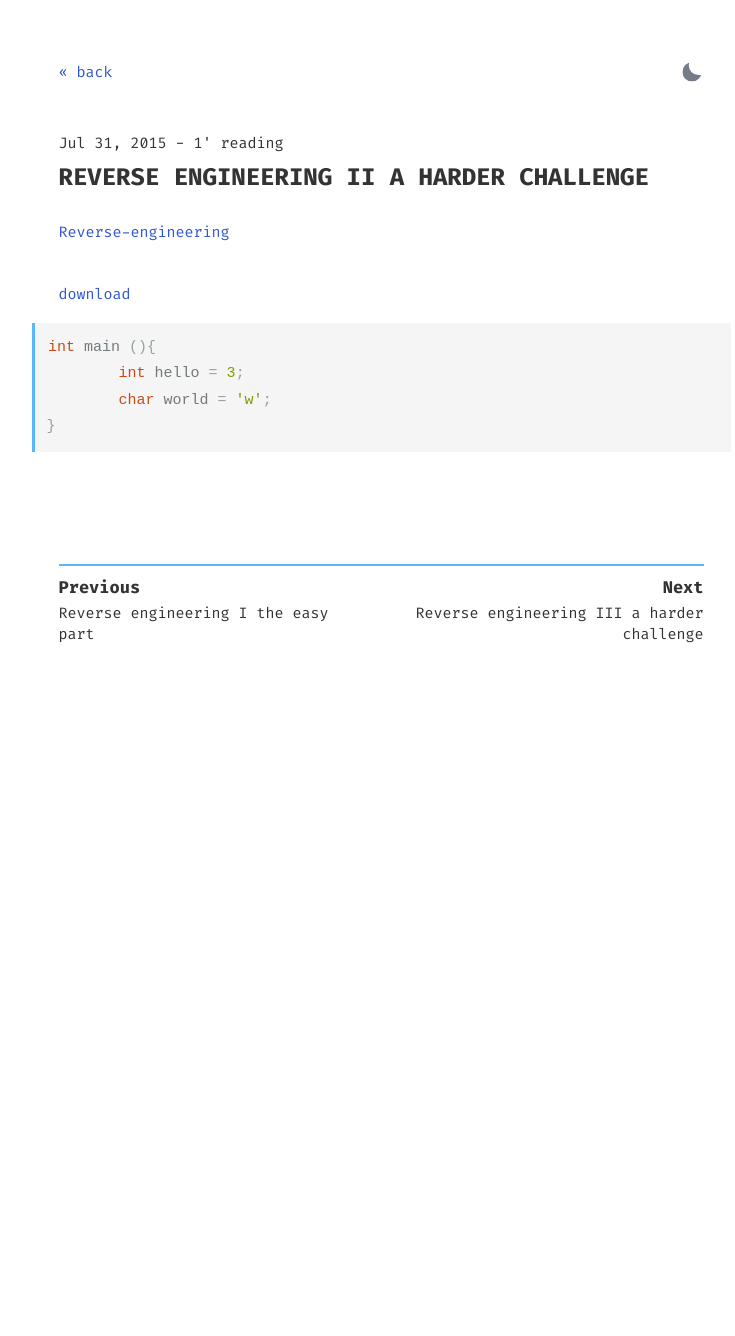
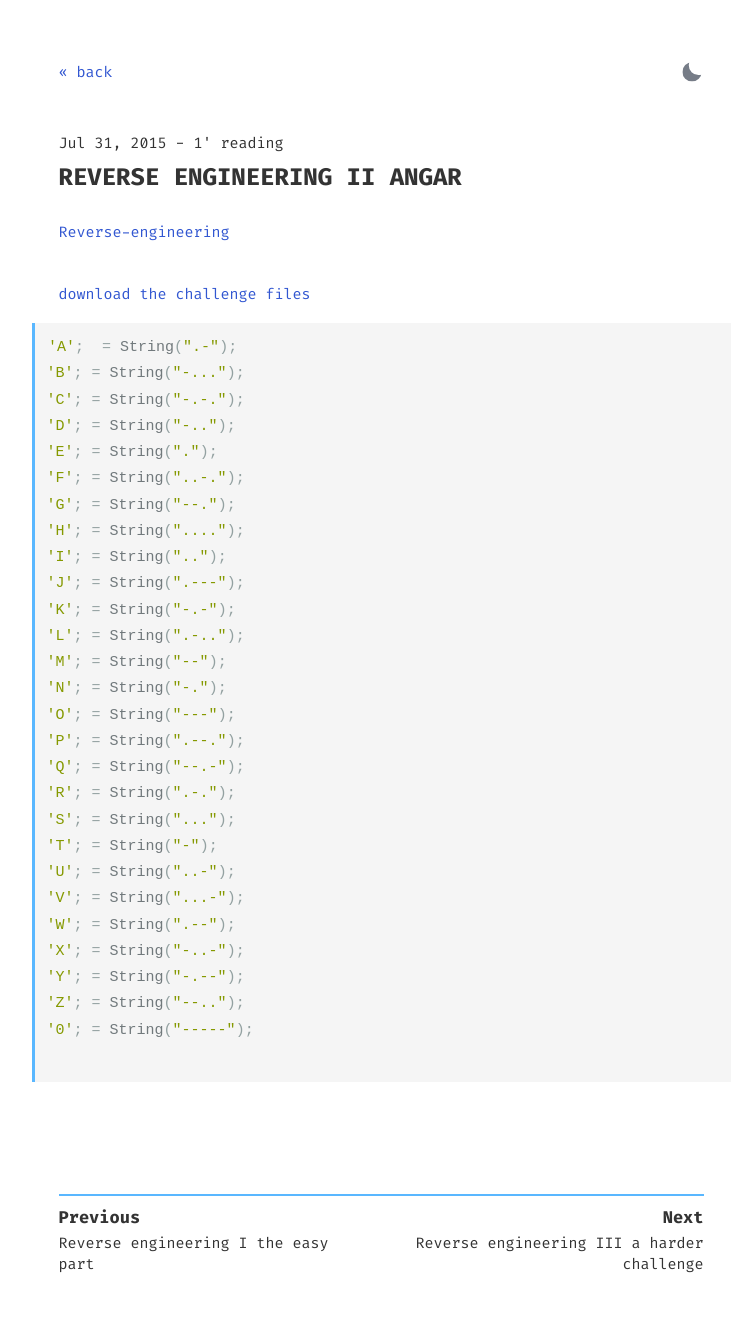
Before and after one commit to Jockky-dev/violet-rabbit-v2, a Jekyll site: the page built from _posts/2015-07-31-Reverse-engineering-II.md, in a window 1280 px wide. Shown: the whole page, without its empty margins (259-994 px from the left). Built offline with Jekyll 4.4.1, drawn with Linux system fonts in a browser that asks for light colours; before the commit the page ends 900 px from its top, so only the background shows below that.

Commit message:
Update 2015-07-31-Reverse-engineering-II.md

````diff
--- a/_posts/2015-07-31-Reverse-engineering-II.md
+++ b/_posts/2015-07-31-Reverse-engineering-II.md
@@ -1,6 +1,6 @@
 ---
 layout: post
-title: Reverse engineering II a harder challenge
+title: Reverse engineering II angar
 description: remorse.ino.hex
 summary: remorse.ino.hex
 tags: Reverse-engineering
@@ -9,11 +9,36 @@ minute: 1
 
 
 
-[download](https://pankace.github.io/violet-rabbit-v2/files//Reverse-engineering-II//sketch_jul02a.ino.standard.hex)
+[download the challenge files](https://pankace.github.io/violet-rabbit-v2/files//Reverse-engineering-II//sketch_jul02a.ino.standard.hex)
 
-```c
-int main (){
-	int hello = 3;
-	char world = 'w';
-}
+
+```cpp
+'A';  = String(".-");
+'B'; = String("-...");
+'C'; = String("-.-.");
+'D'; = String("-..");
+'E'; = String(".");
+'F'; = String("..-.");
+'G'; = String("--.");
+'H'; = String("....");
+'I'; = String("..");
+'J'; = String(".---");
+'K'; = String("-.-");
+'L'; = String(".-..");
+'M'; = String("--");
+'N'; = String("-.");
+'O'; = String("---");
+'P'; = String(".--.");
+'Q'; = String("--.-");
+'R'; = String(".-.");
+'S'; = String("...");
+'T'; = String("-");
+'U'; = String("..-");
+'V'; = String("...-");
+'W'; = String(".--");
+'X'; = String("-..-");
+'Y'; = String("-.--");
+'Z'; = String("--..");
+'0'; = String("-----");
+
 ```
````
